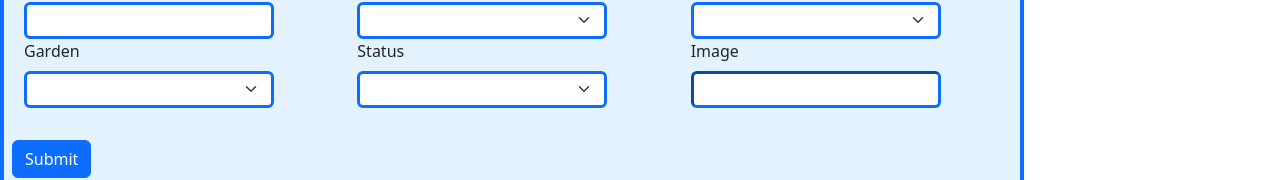
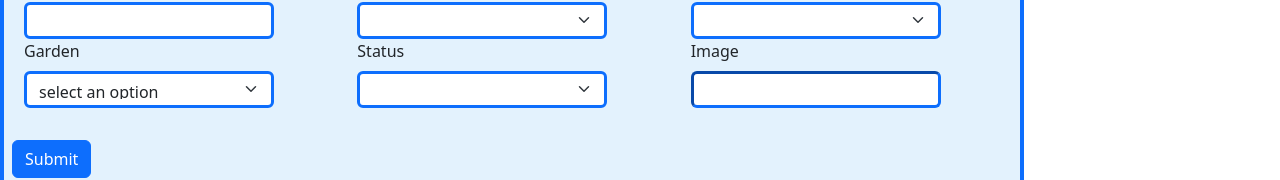
Before and after one commit to Paprryk/Project-1, a React (Create React App) app: page /addpropertiespage in a window 1280 px wide. Shown: the part 331-511 px from the top of the page. Built offline with nearby package versions, Linux system fonts and the light colour scheme.

Commit message:
new code added to fix  garden in properties

```diff
--- a/src/components/Properties/AddProperty.jsx
+++ b/src/components/Properties/AddProperty.jsx
@@ -20,7 +20,7 @@ function AddProperty() {
 
         e.preventDefault()
 
-        axios.post("http://localhost:8081/property/create", { address, type, city, price, bedroom, bathroom, garden, status, image })
+        axios.post("http://localhost:8080/property/create", { address, type, city, price, bedroom, bathroom, garden, status, image })
 
             .then(response => {
                 setAddress("");
@@ -115,10 +115,11 @@ function AddProperty() {
             <div className="row">
                 <div className="col">
                     <label htmlFor="garden" className="form-label">Garden</label>
-                    <select className="form-select border-3 border-primary" style={{ width: "250px", height: "37px" }} onChange={e => setGarden(e.target.value)}   >
-                        <option selected value={""} onChange={e => setGarden(e.target.value)} ></option>
-                        <option onChange={e => setGarden(e.target.value)} >Yes</option>
-                        <option onChange={e => setGarden(e.target.value)} >No</option>
+                    <select value={garden} className="form-select border-3 border-primary" style={{ width: "250px", height: "37px" }} onChange={e => setGarden(e.target.value)}   >
+
+                        <option  value="" >select an option</option>
+                        <option value= "Yes">Yes</option>
+                        <option  value ="No" >No</option>
                     </select>
                 </div>
                 <div className="col">
--- a/src/components/Properties/PropertiesDisplay.jsx
+++ b/src/components/Properties/PropertiesDisplay.jsx
@@ -14,7 +14,7 @@ function PropertiesDisplay(props) {
     const [filterBathroom, setFilterBathroom] = useState("")
 
     function getProperties() {
-        axios.get("http://localhost:8081/property/get")
+        axios.get("http://localhost:8080/property/get")
             .then((response) => { setProperties(response.data) })
             .catch(console.log)
     }
--- a/src/components/Properties/SearchProperty.jsx
+++ b/src/components/Properties/SearchProperty.jsx
@@ -16,7 +16,7 @@ function SearchProperty() {
     const [filterBathroom, setFilterBathroom] = useState("")
 
     function getProperties() {
-        axios.get("http://localhost:8081/property/get")
+        axios.get("http://localhost:8080/property/get")
          .then((response) => { setProperties(response.data) })
          .catch(console.log)
     }
--- a/src/components/Properties/Status.jsx
+++ b/src/components/Properties/Status.jsx
@@ -18,7 +18,7 @@ const params =useParams();
     function handleClick(e, status) {
         e.preventDefault()
 
-        axios.put("http://localhost:8081/property/update" + props.id, { status })
+        axios.put("http://localhost:8080/property/update" + props.id, { status })
             .then(response => {
                 props.getProperties()
 
--- a/src/components/Sellers/AddSeller.jsx
+++ b/src/components/Sellers/AddSeller.jsx
@@ -10,7 +10,7 @@ function AddSeller(props) {
     function CheckSeller() {
 
 
-        axios.get("http://localhost:8081/seller/get").then(response => {
+        axios.get("http://localhost:8080/seller/get").then(response => {
             console.log(response)
             for (const seller of response.data) {
                 if (seller.firstName.toLowerCase() === firstName.toLowerCase() && seller.lastName.toLowerCase() === lastName.toLowerCase()) {
@@ -19,7 +19,7 @@ function AddSeller(props) {
                 }
             }
 
-axios.post("http://localhost:8081/seller/create", { firstName, lastName })
+axios.post("http://localhost:8080/seller/create", { firstName, lastName })
             .then(response => {
                 console.log(response.data);
                 setFirstName("");
--- a/src/components/Sellers/Sellers.jsx
+++ b/src/components/Sellers/Sellers.jsx
@@ -8,7 +8,7 @@ function Sellers() {
 
     function getSellers() {
 
-        axios.get("http://localhost:8081/seller/get")
+        axios.get("http://localhost:8080/seller/get")
             .then((response) => { setSellers(response.data) }).catch(console.log)
 
     }
```
